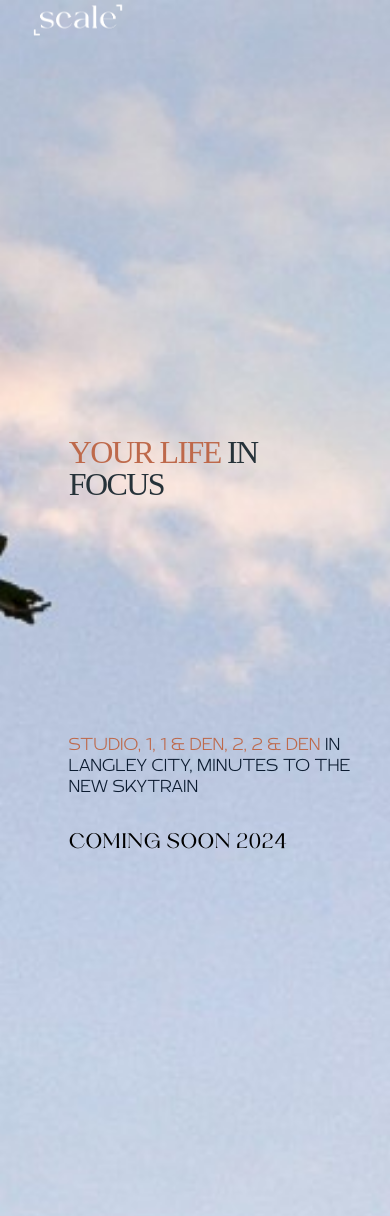
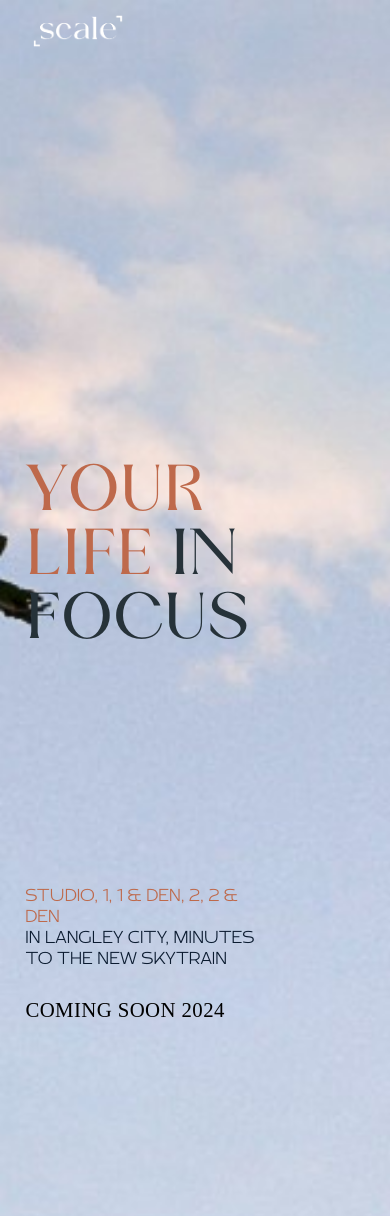
Before and after one commit to WagnerFreitasTI/scali-landingpage, a PHP site: page / in a window 390 px wide. Shown: the top 1216 px of the page. Run offline with PHP 8.4, Linux system fonts and the light colour scheme; some libraries are stand-ins or nearby versions.

Commit message:
Add files via upload

```diff
--- a/assets/css/main.css
+++ b/assets/css/main.css
@@ -28,9 +28,9 @@
 }
 
 @font-face {
-	font-family: 'Beliau';
+	font-family: 'Beliau-Regular';
 	src: url('../fonts/Beliau.otf') format('opentype'),
-		url('../fonts/Beliau.otf') format('truetype');
+		url('../fonts//Beliau.ttf') format('truetype');
 	font-weight: normal;
 	font-style: normal;
 }
@@ -231,18 +231,25 @@
 	color: #ffffff !important;
 }
 
+.title-intro{
+	position: relative;
+	font-size: 5em;
+	font-family: 'Beliau-Regular';
+	letter-spacing: 0.01em;
+}
+
 .text_sec1 {
     display: flex;
-	width: 44vh;
+    width: 24vw;
     min-width: 250px;
     flex-direction: row;
     flex-wrap: wrap;
     align-content: flex-end;
     justify-content: flex-start;
     align-items: center;
-	margin-top: 18%;
+    margin-top: 20%;
     position: relative;
-	margin-left: 16%;
+    margin-left: 14%;
     line-height: normal;
 }
 
@@ -356,6 +363,7 @@
     padding: 3px;
     max-width: 474px;
     margin-left: 28%;
+    margin-top: 10%;
 }
 
 .header-vertical-line {
@@ -1057,13 +1065,6 @@
 	letter-spacing: -0.05em;
 }
 
-@media screen and (max-width: 736px) {
-
-	h2 {
-		font-size: 1.5em;
-	}
-
-}
 
 strong,
 b {
@@ -2522,43 +2491,12 @@
 
 
 
-@media screen and (max-width: 736px) {
-
-	#header {
-		height: 2.5em;
-		line-height: 2.5em;
-	}
-
-	#header h1 {
-		text-align: center;
-		position: relative;
-		left: 0;
-		top: 0;
-		height: 2.5em;
-		line-height: 2.5em;
-	}
-
-	#header h1 a {
-		font-size: 1em;
-	}
-
-	#header nav {
-		display: none;
-	}
-
-}
 
 body {
 	padding-top: 0em;
 }
 
-@media screen and (max-width: 736px) {
-
-	body {
-		padding-top: 2.5em;
-	}
-
-}
+
 
 /* Main */
 
@@ -2601,7 +2539,7 @@
 }
 
 .main.style1 h2 {
-	font-size: 2.25em;
+	font-size: 5em;
 	line-height: 1em;
 	margin-bottom: 1vh;
 	margin-left: 0vw;
@@ -3593,53 +3531,7 @@
 
 }
 
-@media screen and (max-width: 736px) {
-
-	.main>.content br {
-		display: none;
-	}
-
-	.main.fullscreen {
-		height: 100vh !important;
-	}
-
-	.main.style1 {
-		padding: 4em 15px 4em 15px;
-	}
-
-	.main.style1 h2 {
-		font-size: 3em;
-	}
-
-	.main.style2 {
-		padding: 6em 15px 6em 15px;
-	}
-
-	.main.style2:before,
-	.main.style2:after {
-		display: none !important;
-	}
-
-	.main.style2 .button.anchored {
-		display: none;
-	}
-
-	.main.style2 .content {
-		width: 100%;
-		max-width: 100%;
-		text-align: center;
-		-moz-transform: none;
-		-webkit-transform: none;
-		-ms-transform: none;
-		transform: none;
-	}
-
-	.main.style3 {
-		text-align: center;
-		padding: 3em 10px 3em 10px;
-	}
-
-}
+
 
 @media screen and (max-width: 480px) {
 
--- a/assets/css/responsive.css
+++ b/assets/css/responsive.css
@@ -3,12 +3,69 @@
 @media screen and (min-width: 2090px) and (max-width: 13440px) and (min-height: 1080px) {}
 
 
-@media (max-width: 1465px) {}
+@media (max-width: 1465px) {
+    .text_sec1 {
+        margin-top: 37vh;
+        margin-left: 16vw;
+    }
+}
 
-@media (max-width: 1319px) {}
+@media (max-width: 1319px) {
+    .text_sec1 {
+        display: flex;
+        width: 26vw;
+        min-width: 250px;
+        flex-direction: row;
+        flex-wrap: wrap;
+        align-content: flex-end;
+        justify-content: flex-start;
+        align-items: center;
+        margin-top: 36vh;
+        position: relative;
+        margin-left: 10vw;
+        line-height: normal;
+    }
+    .par-form {
+        font-size: 1.1em;
+        line-height: 2em;
+    }
+    .right-half {
+        padding-left: 3em;
+        padding-top: 2em;
+        width: 57%;
+        background-color: #be694b;
+        font-family: 'Brinnan-Light';
+        color: #ffffff;
+        padding-right: 3em;
+        display: flex;
+        flex-direction: column;
+        flex-wrap: nowrap;
+        align-content: space-between;
+        justify-content: space-evenly;
+        align-items: flex-start;
+    }
+
+}
+
+
+@media (max-height: 750px) {
+    #tree {
+        min-height: 500px;
+    }
+    #five {
+        min-height: 500px;
+    }
+}
 
 
 @media (max-width: 1165px) {
+    .text_sec1 {
+        margin-top: 39vh;
+        margin-left: 0vw;
+    }
+    #tree {
+        min-height: 500px;
+    }
 
 
     .header-vertical-line {
@@ -28,8 +85,23 @@
 
 
 @media (max-width: 960px) {
-    html {
-        font-size: 80%;
+    .text_sec1 {
+        margin-top: 39vh;
+        margin-left: 0vw;
+    }
+    .split-section {
+        display: flex;
+        width: 100vw;
+        flex-direction: row;
+        flex-wrap: wrap;
+        justify-content: center;
+    }
+    .right-half {
+        width: 100vw;
+    }
+    .left-half {
+        width: 100vw;
+        height: 42vh;
     }
 
 
@@ -41,9 +113,6 @@
     }
 
 }
-
-
-
 
 @media (min-height: 601px) {
     .line-header {
@@ -66,7 +135,27 @@
 }
 
 
-@media (max-width: 767px) {}
+@media (max-width: 767px) {
+    .text_sec1 {
+        margin-top: 39vh;
+        margin-left: 0vw;
+    }
+    .split-section {
+        display: flex;
+        width: 100vw;
+        flex-direction: row;
+        flex-wrap: wrap;
+        justify-content: center;
+    }
+    .right-half {
+        width: 100vw;
+    }
+    .left-half {
+        width: 100vw;
+        height: 42vh;
+    }
+
+}
 
 @media (max-width: 640px) {
 
@@ -74,8 +163,11 @@
     body {
         padding: 0;
 
+
     }
-
+    .main.style1 {
+        padding: 2px;
+    }
     .header-vertical-line {
         display: none;
     }
@@ -95,10 +187,13 @@
         left: 0;
     }
 
-
+    .text_sec1 {
+        margin-left: 6vw;
+        margin-top: 40%;
+    }
 
     .main.style1 h2 {
-        font-size: 2em;
+        font-size: 4em;
         margin-top: 12vh;
     }
 
@@ -175,15 +270,16 @@
         align-items: center;
     }
 
+
     .left-half {
         width: 100%;
-        height: 51vh;
+        min-height: 34vh;
         background-position: 59%;
     }
 
     .right-half {
         padding-left: 2em;
-        padding-top: 2em;
+        padding-top: 3em;
         width: 100%;
         padding-right: 2em;
     }
@@ -381,3 +477,14 @@
         display: none;
     }
 }
+
+@media (max-width: 330px) {
+    .text_sec1 {
+        margin-top: 16vh;
+        margin-left: 5vw;
+    }
+    .main.style1 {
+        padding: 2px;
+    }
+
+}
```
Also changed, not shown: other parts of assets/css/main.css (+11 -64 lines). Lines whose indentation alone changed are shown as unchanged.
